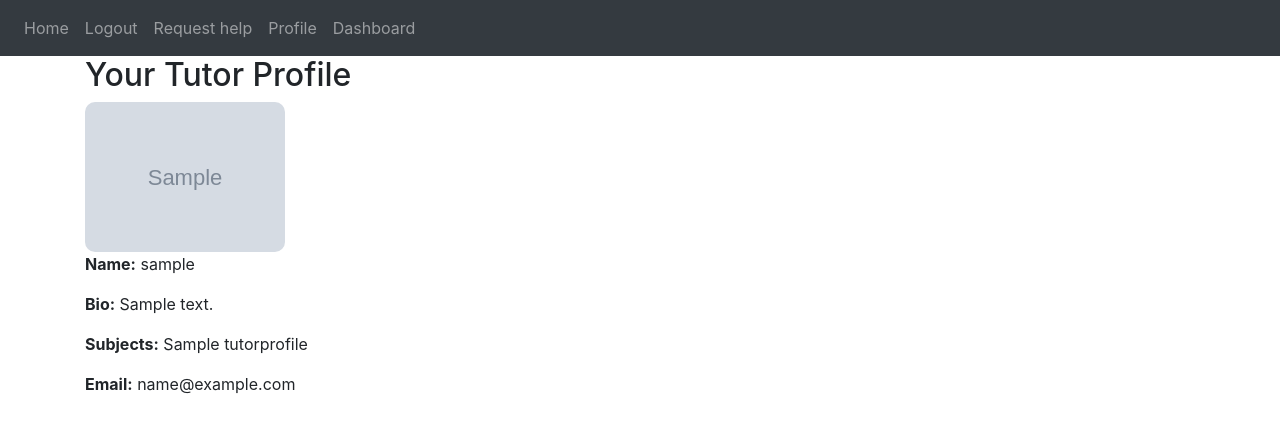
After one commit to TheBritishSchool/cs-holiday-project-teamhari, a Flask app: page /tutor in a window 1280 px wide. The commit adds this page. Shown: the top 433 px of the page. Run offline with Flask 3, Linux system fonts and the light colour scheme; a user stored in the database is signed in; tables that the repository leaves empty hold one stand-in row (values such as "Sample post"); grey boxes marked "Sample" are stand-in pictures; data that the repository does not hold is empty; some libraries are stand-ins or nearby versions.

Commit message:
tutorpages setup

```diff
--- a/app.py
+++ b/app.py
@@ -5,6 +5,8 @@ from blueprints.requests import requests_bp
 from flask_login import login_required, current_user
 from flask_mail import Mail, Message
 from flask_login import UserMixin
+import os
+from werkzeug.utils import secure_filename
 
 # Database credentials
 HOST = 'bkfanudhuvqg1xriyhdm-mysql.services.clever-cloud.com'
@@ -49,7 +51,7 @@ app.register_blueprint(auth, url_prefix='/auth')
 app.register_blueprint(requests_bp, url_prefix='/requests')
 
 class User(UserMixin):
-    def __init__(self, id, username, email=None):
+    def __init__(self, id, username, email):
         self.id = id
         self.username = username
         self.email = email
@@ -62,7 +64,7 @@ def load_user(user_id):
     cur.close()
 
     if user:
-        return User(id=user[0], username=user[1],email=user[2])
+        return User(id=user[0], username=user[1],email=user[3])
     return None
 
 @app.route('/')
@@ -175,6 +177,18 @@ def init_db():
     )
     ''')
 
+    cur.execute('''
+    CREATE TABLE IF NOT EXISTS Tutorprofiles(
+        user_id INT,
+        username varchar(50),
+        bio MEDIUMTEXT,
+        email varchar(100),
+        subjects TEXT,
+        userimage_path TEXT,
+        FOREIGN KEY (user_id) REFERENCES users(id)
+    )
+    ''')
+
     mysql.connection.commit()
     cur.close()
 
@@ -216,7 +230,45 @@ def reply_request(request_id):
 
     return redirect(url_for('home'))
 
+@app.route("/tutor")
+@login_required
+def tutor():
+    cur = mysql.connection.cursor()
+    cur.execute("SELECT * FROM Tutorprofiles WHERE user_id = %s ",(current_user.id,))
+    profile = cur.fetchone()
+    cur.close()
+    if profile:
+        return render_template("Tutorprofile.html",profile = profile)
 
+    else :
+        return render_template("applytutor.html")
+
+@app.route("/applytutor",methods  = ["POST"])
+@login_required
+def applytutor():
+    bio = request.form["BIO"]
+    subjects = request.form["subjects"]
+    image = request.files.get('image')
+    image_filename = None
+    if image and image.filename != "":
+        image_filename = secure_filename(image.filename)
+        image.save(os.path.join(app.config['UPLOAD_FOLDER'], image_filename))
+
+    cur = mysql.connection.cursor()
+    cur.execute("INSERT INTO Tutorprofiles(user_id,username,bio,email,subjects,userimage_path)  VALUES(%s,%s,%s,%s,%s,%s)",
+                 (current_user.id,current_user.username,bio,current_user.email,subjects,image_filename))
+    mysql.connection.commit()
+    cur.close()
+    return redirect(url_for("tutor"))
+
+@app.route("/tutorprofiles")
+@login_required
+def tutorprofiles():
+    cur=mysql.connection.cursor()
+    cur.execute("SELECT * FROM Tutorprofiles")
+    tutors = cur.fetchall()
+    cur.close()
+    return render_template("tutordashboard.html",tutors=tutors)
 
 # Run the Flask app
 if __name__ == '__main__':
--- a/templates/Requesthelp.html
+++ b/templates/Requesthelp.html
@@ -3,7 +3,7 @@
 
 {% block content %}
 <div class="container">
-    <h1>Request a help</h1>
+    <h1>Request help</h1>
     <form action="{{ url_for('requests_bp.Requesthelp') }}" method="POST" enctype="multipart/form-data">
         <label for="subject">Subject:</label>
         <select id="subject" name="subject">
--- /dev/null
+++ b/templates/Tutorprofile.html
@@ -0,0 +1,17 @@
+{% extends "base.html" %}
+
+{% block content %}
+<h2>Your Tutor Profile</h2>
+
+{% if profile[5] %}
+    <img src="{{ url_for('static', filename='uploads/' ~ profile[5] )}}"
+         alt="Tutor Profile Picture" style="max-width:200px; border-radius:10px;">
+{% endif %}
+
+<p><strong>Name:</strong> {{ current_user.username }}</p>
+<p><strong>Bio:</strong> {{ profile[2] }}</p>
+<p><strong>Subjects:</strong> {{ profile[4] }}</p>
+<p><strong>Email:</strong> {{ profile[3]}}</p>
+
+
+{% endblock %}
--- a/templates/base.html
+++ b/templates/base.html
@@ -39,6 +39,8 @@
                     <a class="nav-item nav-link" id="home" href="{{ url_for('home') }}">Home</a>
                     <a class="nav-item nav-link" id="logout" href="{{ url_for('auth.logout') }}">Logout</a>
                     <a class="nav-item nav-link" id="RequestTutor" href="{{ url_for('requests_bp.Requesthelp') }}">Request help</a>
+                    <a class="nav-item nav-link" id="tutor" href="{{ url_for('tutor') }}">Profile</a>
+                    <a class="nav-item nav-link" id="tutorprofiles" href="{{ url_for('tutorprofiles') }}">Dashboard</a>
                 {% else %}
                     <a class="nav-item nav-link" id="login" href="{{ url_for('auth.login') }}">Login</a>
                     <a class="nav-item nav-link" id="signUp" href="{{ url_for('auth.register') }}">Sign Up</a>
```
Also changed, not shown: templates/applytutor.html (added, +21 -0 lines), templates/tutordashboard.html (added, +32 -0 lines).
